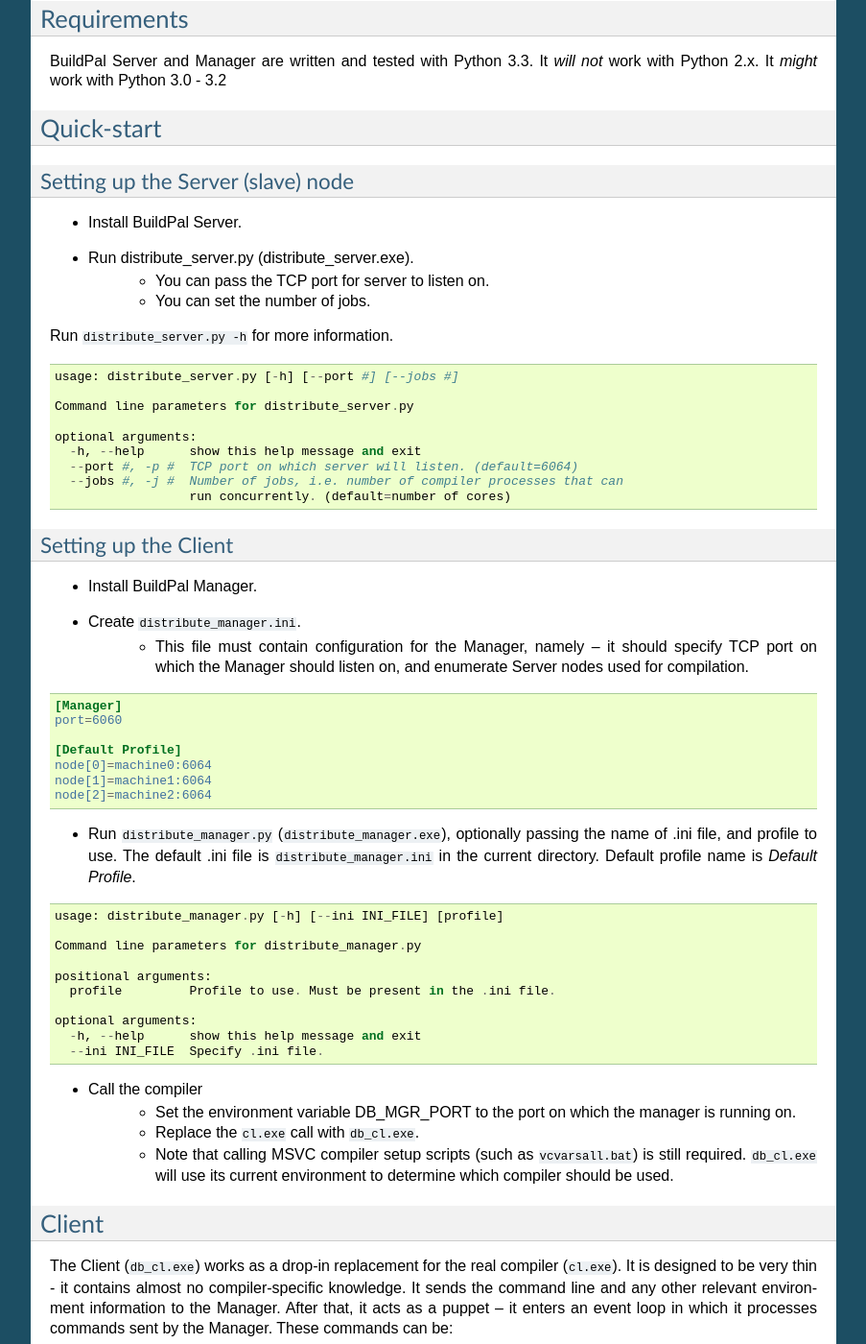
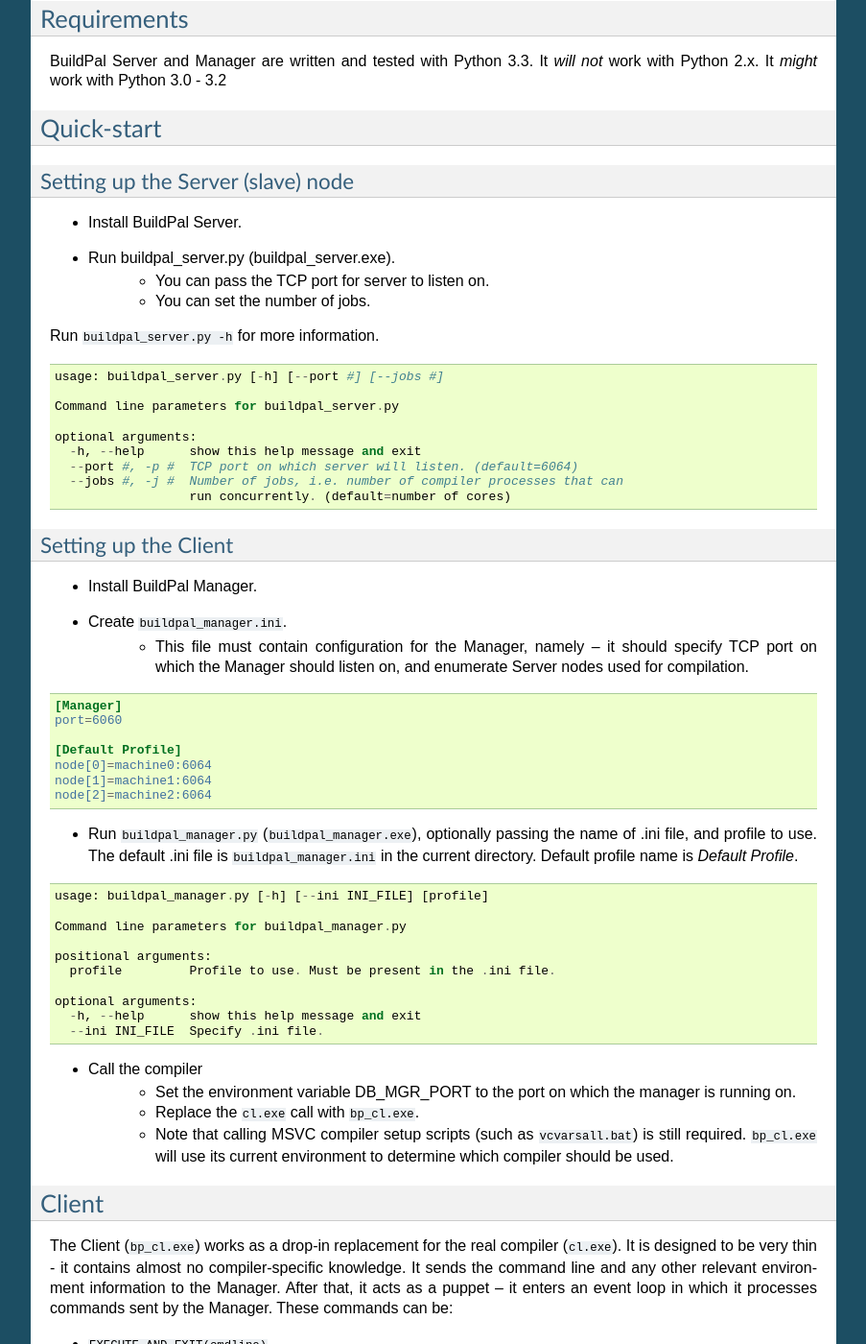
Before and after one commit to pkesist/buildpal, a Sphinx documentation site: the page built from Documentation/index.rst, in a window 1280 px wide and 1400 px high, scrolled down 1199 px. Shown: the whole window at 96% size, without its empty margins (198-1101 px from the left). Built offline with Sphinx 7.4.7, drawn with Linux system fonts in a browser that asks for light colours.

Commit message:
updated docs and build project files to reflect recent executable renaming

```diff
--- a/Documentation/index.rst
+++ b/Documentation/index.rst
@@ -68,17 +68,17 @@ Setting up the Server (slave) node
 ----------------------------------
 
 * Install BuildPal Server.
-* Run distribute_server.py (distribute_server.exe).
+* Run buildpal_server.py (buildpal_server.exe).
     * You can pass the TCP port for server to listen on.
     * You can set the number of jobs.
 
-Run ``distribute_server.py -h`` for more information.
+Run ``buildpal_server.py -h`` for more information.
 
 ::
 
-    usage: distribute_server.py [-h] [--port #] [--jobs #]
+    usage: buildpal_server.py [-h] [--port #] [--jobs #]
 
-    Command line parameters for distribute_server.py
+    Command line parameters for buildpal_server.py
 
     optional arguments:
       -h, --help      show this help message and exit
@@ -90,7 +90,7 @@ Setting up the Client
 ---------------------
 
 * Install BuildPal Manager.
-* Create :file:`distribute_manager.ini`.
+* Create :file:`buildpal_manager.ini`.
     * This file must contain configuration for the Manager, namely -- it should
       specify TCP port on which the Manager should listen on, and enumerate
       Server nodes used for compilation.
@@ -105,16 +105,16 @@ Setting up the Client
     node[1]=machine1:6064
     node[2]=machine2:6064
 
-* Run :file:`distribute_manager.py` (:file:`distribute_manager.exe`), optionally
+* Run :file:`buildpal_manager.py` (:file:`buildpal_manager.exe`), optionally
   passing the name of .ini file, and profile to use. The default .ini file is
-  :file:`distribute_manager.ini` in the current directory. Default profile name
+  :file:`buildpal_manager.ini` in the current directory. Default profile name
   is `Default Profile`.
 
 ::
 
-    usage: distribute_manager.py [-h] [--ini INI_FILE] [profile]
+    usage: buildpal_manager.py [-h] [--ini INI_FILE] [profile]
 
-    Command line parameters for distribute_manager.py
+    Command line parameters for buildpal_manager.py
 
     positional arguments:
       profile         Profile to use. Must be present in the .ini file.
@@ -123,17 +123,16 @@ Setting up the Client
       -h, --help      show this help message and exit
       --ini INI_FILE  Specify .ini file.
 
-
 * Call the compiler
     * Set the environment variable DB_MGR_PORT to the port on which the manager is running on.
-    * Replace the :file:`cl.exe` call with :file:`db_cl.exe`.
-    * Note that calling MSVC compiler setup scripts (such as ``vcvarsall.bat``) is still required. :file:`db_cl.exe`
+    * Replace the :file:`cl.exe` call with :file:`bp_cl.exe`.
+    * Note that calling MSVC compiler setup scripts (such as ``vcvarsall.bat``) is still required. :file:`bp_cl.exe`
       will use its current environment to determine which compiler should be used.
 
 Client
 ======
 
-The Client (:file:`db_cl.exe`) works as a drop-in replacement for the real
+The Client (:file:`bp_cl.exe`) works as a drop-in replacement for the real
 compiler (:file:`cl.exe`). It is designed to be very thin - it contains
 almost no compiler-specific knowledge. It sends the command line and any other
 relevant environment information to the Manager. After that, it acts as a
@@ -246,7 +245,7 @@ Runs locally, on the client machine.
 * `Boost <http://www.boost.org>`_
 
     Used by all C++ parts of the project.
-        * *Boost.ASIO* for Client's (:file:`db_cl.exe`) TCP communication.
+        * *Boost.ASIO* for Client's (:file:`bp_cl.exe`) TCP communication.
         * *Boost.MultiIndex* for Managers header cache.
         * *Boost.Spirit* as an alternative to ``atoi``/``itoa``/etc.
         * *Boost.Thread* for read-write mutexes.
```
Also changed, not shown: 1 other file.
